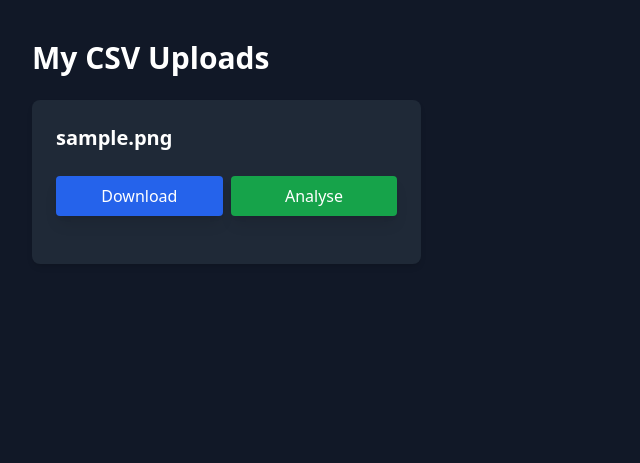
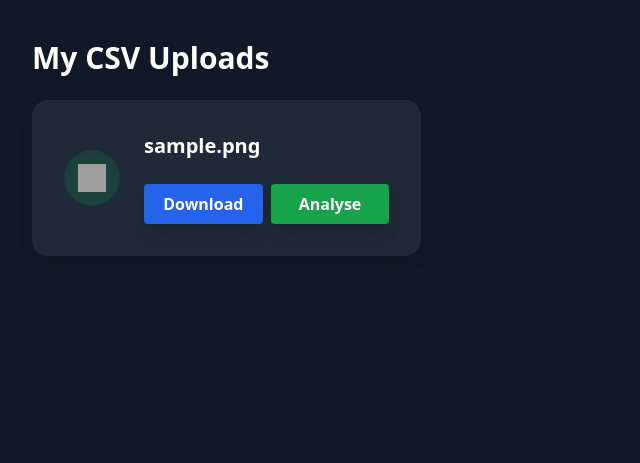
Before and after one commit to SalihK61/eindwerk, a Flask app: template FileAnalyzer/templates/csvs.html in a window 1280 px wide. Shown: the part 72-535 px from the top of the page, without its empty margins (0-640 px from the left). Run offline with Flask 3, Linux system fonts and the light colour scheme; the template is opened without the code that fills it: values that come from a table or form of the project are taken from there, others are empty; tables that the repository leaves empty hold one stand-in row (values such as "Sample post"); some libraries are stand-ins or nearby versions; grey boxes are pictures that could not be loaded.

Commit message:
aanpassing design van kaarten met costum icoon en grijze achtergrond

```diff
--- a/FileAnalyzer/templates/csvs.html
+++ b/FileAnalyzer/templates/csvs.html
@@ -9,26 +9,44 @@
     {% for csv in csvs %}
     {% set anim = anim_types[loop.index0 % anim_types|length] %}
     <div
-      class="bg-gray-800 hover:bg-gray-700 text-white rounded-lg p-6 transition-shadow shadow-md hover:shadow-lg flex flex-col justify-between group"
+      class="relative flex items-center bg-gray-800 hover:bg-gray-700 rounded-2xl shadow-lg p-8 transition-shadow hover:shadow-2xl group"
       data-aos="{{ anim }}"
       data-aos-delay="{{ loop.index0 * 100 }}"
       data-aos-duration="900"
       data-aos-easing="ease-out-cubic"
     >
-      <h3 class="text-xl font-semibold truncate mb-2 group-hover:scale-105 transition-transform duration-300">
-        {{ csv.filename }}
-      </h3>
-      <div class="mt-4 flex space-x-2">
-        <a href="{{ url_for('main.download_file', filename=csv.filename) }}"
-           class="flex-1 px-4 py-2 bg-blue-600 hover:bg-blue-500 rounded text-center shadow-lg hover:scale-105 transition-all duration-300"
-           download>
-           Download
-        </a>
-        <a href="{{ url_for('main.analyse_csv', csv_id=csv.id) }}"
-           class="flex-1 px-4 py-2 bg-green-600 hover:bg-green-500 rounded text-center shadow-lg hover:scale-105 transition-all duration-300"
-        >Analyse</a>
+      <!-- CSV icoon in cirkel -->
+      <span class="flex-shrink-0 mr-6">
+        <span class="inline-flex items-center justify-center rounded-full bg-green-600 bg-opacity-20 w-14 h-14 shadow-inner">
+            <img src="https://img.icons8.com/?size=100&id=UgmXVF7rP2mI&format=png&color=40C057"
+                 alt="CSV icon" class="w-7 h-7" />
+        </span>
+      </span>
+      <!-- Content -->
+      <div class="flex-1 flex flex-col justify-between min-w-0">
+        <h3 class="text-xl font-semibold truncate text-white mb-2 group-hover:scale-105 transition-transform duration-300">
+          {{ csv.filename }}
+        </h3>
+        <div class="mt-4 flex space-x-2">
+          <!-- Download button: blauw -> groen -->
+          <a
+            href="{{ url_for('main.download_file', filename=csv.filename) }}"
+            class="csv-download-btn relative flex-1 px-4 py-2 bg-blue-600 hover:bg-blue-500 rounded text-center shadow-lg hover:scale-105 transition-all duration-300 overflow-hidden font-semibold"
+            download
+          >
+            <span class="relative z-10">Download</span>
+            <span class="progress absolute left-0 top-0 h-full w-0 bg-green-500 transition-all duration-300 z-0"></span>
+          </a>
+          <!-- Analyse button: groen -> blauw -->
+          <a
+            href="{{ url_for('main.analyse_csv', csv_id=csv.id) }}"
+            class="csv-analyse-btn relative flex-1 px-4 py-2 bg-green-600 hover:bg-green-500 rounded text-center shadow-lg hover:scale-105 transition-all duration-300 overflow-hidden font-semibold"
+          >
+            <span class="relative z-10">Analyse</span>
+            <span class="progress absolute right-0 top-0 h-full w-0 bg-blue-600 transition-all duration-300 z-0"></span>
+          </a>
+        </div>
       </div>
-      <div class="mt-4 h-2 w-2 rounded-full bg-blue-600 opacity-0 group-hover:opacity-80 blur-sm transition duration-300 mx-auto"></div>
     </div>
     {% endfor %}
   </div>
@@ -36,4 +54,46 @@
     <p class="text-white" data-aos="fade-up" data-aos-delay="200">No CSV files found.</p>
   {% endif %}
 </main>
+
+<script>
+// Download-knop: blauw->groen van links naar rechts
+document.querySelectorAll('.csv-download-btn').forEach(function(btn) {
+  btn.addEventListener('click', function() {
+    const progress = btn.querySelector('.progress');
+    progress.style.width = "100%";
+    progress.style.left = "0";
+    progress.style.right = "auto";
+    progress.style.transition = "width 0.4s cubic-bezier(.7,0,.3,1)";
+    btn.classList.remove('bg-blue-600', 'hover:bg-blue-500');
+    btn.classList.add('bg-green-500');
+    btn.querySelector('span').classList.add('text-white');
+    setTimeout(() => {
+      progress.style.width = "0";
+      btn.classList.remove('bg-green-500');
+      btn.classList.add('bg-blue-600', 'hover:bg-blue-500');
+      btn.querySelector('span').classList.remove('text-white');
+    }, 2000);
+  });
+});
+
+// Analyse-knop: groen->blauw van rechts naar links
+document.querySelectorAll('.csv-analyse-btn').forEach(function(btn) {
+  btn.addEventListener('click', function() {
+    const progress = btn.querySelector('.progress');
+    progress.style.width = "100%";
+    progress.style.right = "0";
+    progress.style.left = "auto";
+    progress.style.transition = "width 0.4s cubic-bezier(.7,0,.3,1)";
+    btn.classList.remove('bg-green-600', 'hover:bg-green-500');
+    btn.classList.add('bg-blue-600');
+    btn.querySelector('span').classList.add('text-white');
+    setTimeout(() => {
+      progress.style.width = "0";
+      btn.classList.remove('bg-blue-600');
+      btn.classList.add('bg-green-600', 'hover:bg-green-500');
+      btn.querySelector('span').classList.remove('text-white');
+    }, 2000);
+  });
+});
+</script>
 {% endblock %}
```
Also changed, not shown: FileAnalyzer/templates/reports.html (+16 -10 lines).
